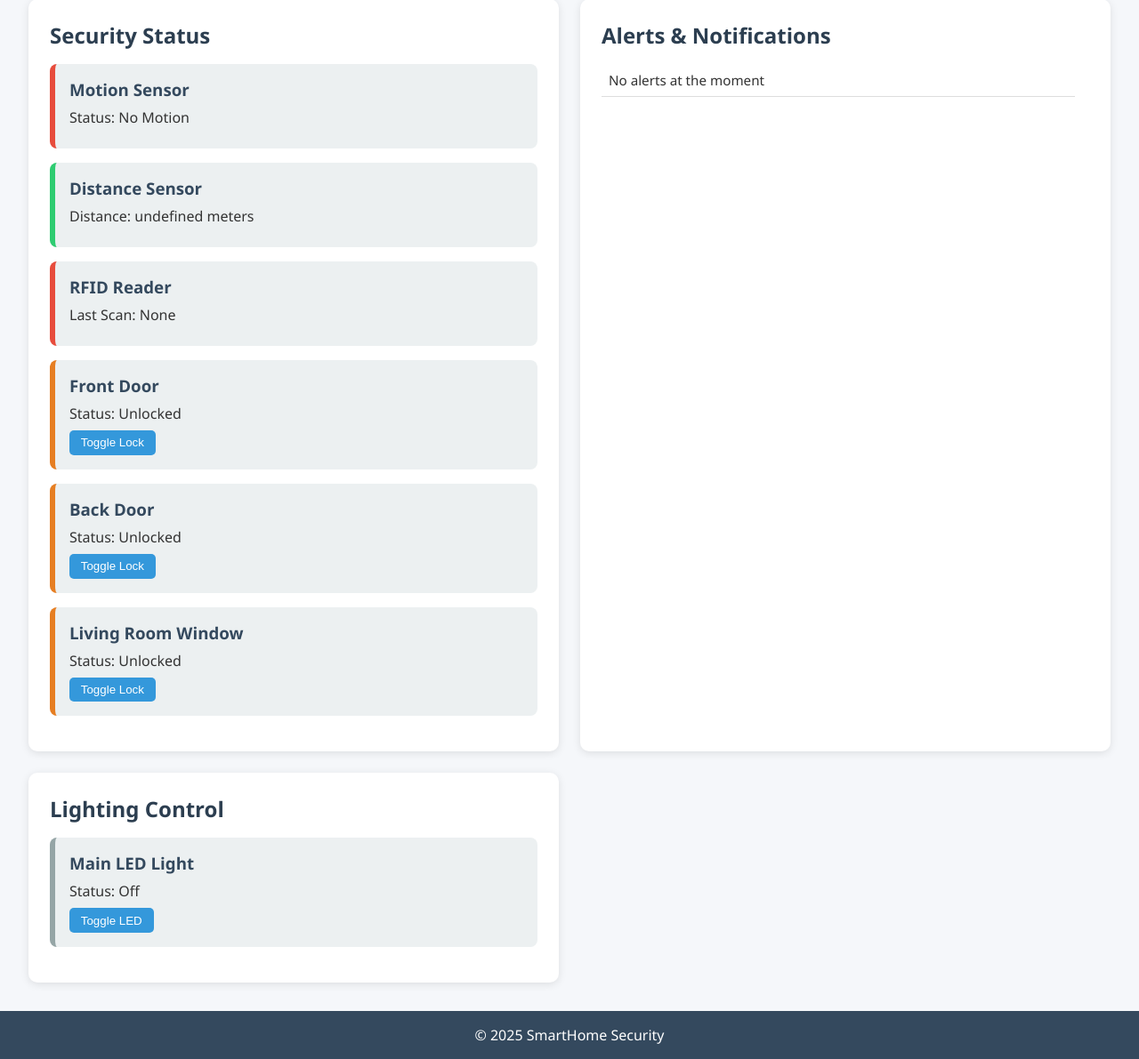
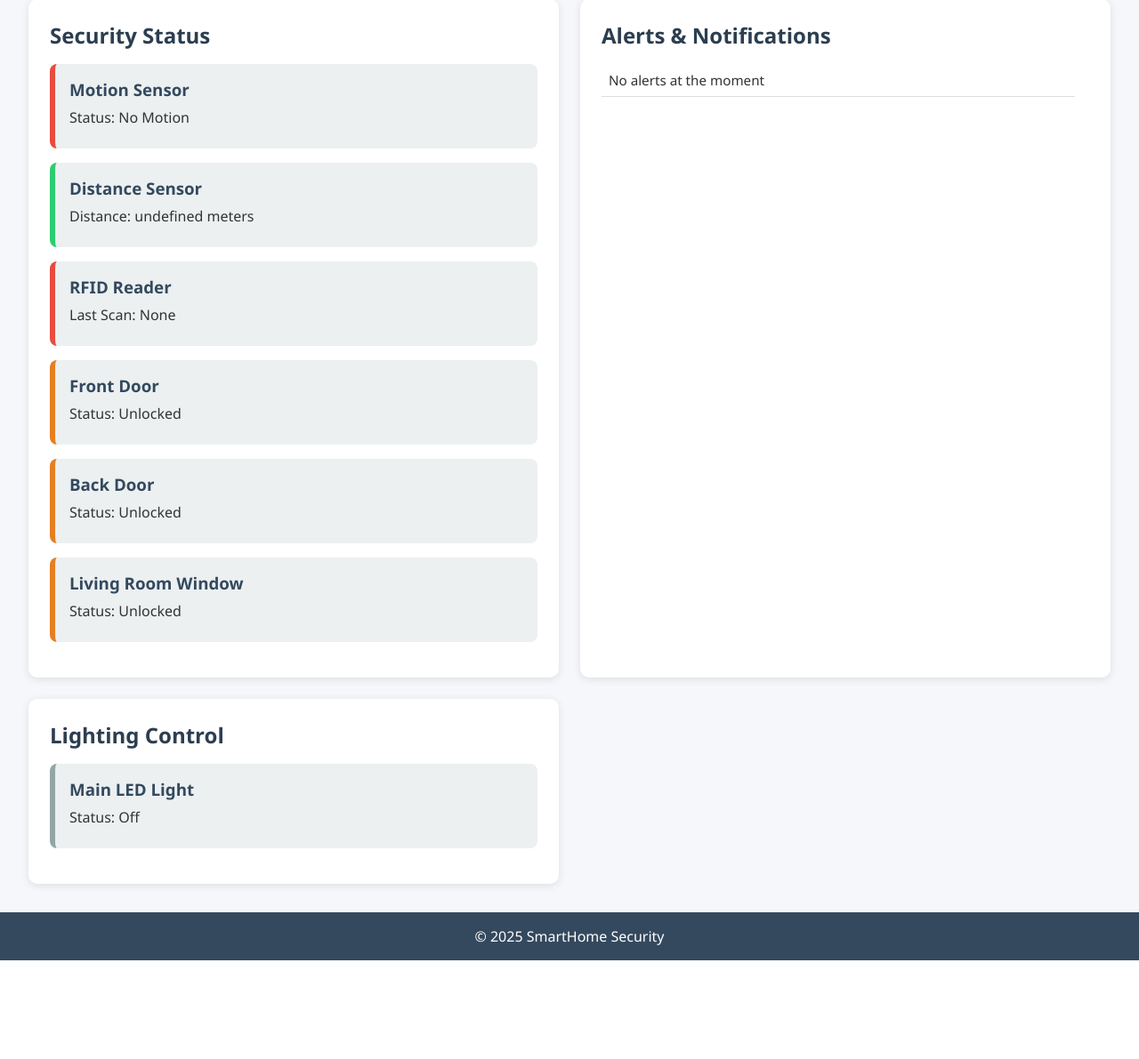
Before and after one commit to der43eryks/UI-FLASK-HOMESEC, a Flask app: page /dashboard in a window 1280 px wide. Shown: the part 98-1289 px from the top of the page at 89% size. After the commit the page ends 1178 px from the top, so only its background shows below. Run offline with Flask 3, Linux system fonts and the light colour scheme; data that the repository does not hold is empty.

Commit message:
Update endpoints to match official specification - remove device control endpoints, add health check, update documentation

```diff
--- a/app.py
+++ b/app.py
@@ -24,6 +24,15 @@
 def serve_static(path):
     return send_from_directory('static', path)
 
+# === Health Check ===
+@app.route('/api/health', methods=['GET'])
+def health_check():
+    try:
+        response = requests.get(f'{API_BASE}/api/health')
+        return jsonify(response.json()), response.status_code
+    except Exception as e:
+        return jsonify({'message': str(e)}), 500
+
 # === Authentication ===
 @app.route('/api/auth/login', methods=['POST'])
 def auth_login():
@@ -45,7 +54,6 @@
         return jsonify(response.json()), response.status_code
     except Exception as e:
         return jsonify({'message': str(e)}), 500
-
 
 @app.route('/api/auth/logout', methods=['POST'])
 def auth_logout():
@@ -88,7 +96,7 @@
     except Exception as e:
         return jsonify({'message': str(e)}), 500
 
-# === Device Info ===
+# === Device Management ===
 @app.route('/api/devices/me', methods=['GET'])
 def devices_me():
     try:
--- a/static/js/dashboard.js
+++ b/static/js/dashboard.js
@@ -59,19 +59,9 @@
     }
 }
 
-function toggleLock(deviceId) {
-    fetch(`/api/devices/${deviceId}/lock-toggle`, { method: 'POST' })
-        .then(res => res.json())
-        .then(data => { fetchDeviceStatuses(); addAlert(data.message); })
-        .catch(() => alert("Toggle failed"));
-}
-
-function toggleLed() {
-    fetch('/api/devices/led/toggle', { method: 'POST' })
-        .then(res => res.json())
-        .then(data => { fetchDeviceStatuses(); addAlert(data.message); })
-        .catch(() => alert("LED toggle failed"));
-}
+// Device control functions removed - not in official endpoint list
+// function toggleLock(deviceId) { ... }
+// function toggleLed() { ... }
 
 function addAlert(message) {
     const alertsList = document.getElementById('alertsList');
--- a/templates/dashboard.html
+++ b/templates/dashboard.html
@@ -33,17 +33,14 @@
             <div class="status-card locked" id="frontDoor">
                 <h3>Front Door</h3>
                 <p>Status: <span class="status-text">Locked</span></p>
-                <button onclick="toggleLock('frontDoor')">Toggle Lock</button>
             </div>
             <div class="status-card locked" id="backDoor">
                 <h3>Back Door</h3>
                 <p>Status: <span class="status-text">Locked</span></p>
-                <button onclick="toggleLock('backDoor')">Toggle Lock</button>
             </div>
             <div class="status-card locked" id="window1">
                 <h3>Living Room Window</h3>
                 <p>Status: <span class="status-text">Locked</span></p>
-                <button onclick="toggleLock('window1')">Toggle Lock</button>
             </div>
         </section>
         <section class="alerts-section">
@@ -57,7 +54,6 @@
             <div class="status-card led-off" id="ledLight">
                 <h3>Main LED Light</h3>
                 <p>Status: <span class="status-text">Off</span></p>
-                <button onclick="toggleLed()">Toggle LED</button>
             </div>
         </section>
     </main>
```
Also changed, not shown: README.md.
